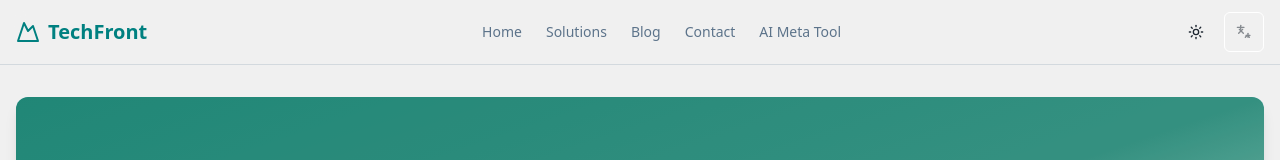
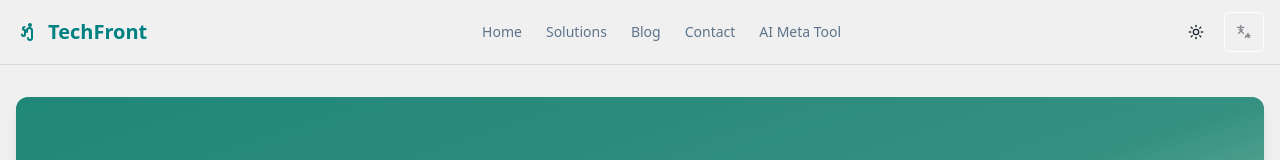
Before and after one commit to BernydotJar/LCH-Technologies, a Next.js app: page / in a window 1280 px wide. Shown: the top 160 px of the page. Built offline with nearby package versions, Linux system fonts and the light colour scheme; what @genkit-ai/googleai, genkit would draw is missing.

Commit message:
feat(ui): add custom TechFront logo to header
Original message:
chore(content): Refined and standardized commit history – LCH Technologies

```diff
--- a/src/components/layout/header.tsx
+++ b/src/components/layout/header.tsx
@@ -3,16 +3,34 @@
 import Link from 'next/link';
 import { Button } from '@/components/ui/button';
 import { Sheet, SheetContent, SheetTrigger } from '@/components/ui/sheet';
-import { Menu, MountainIcon } from 'lucide-react';
+import { Menu } from 'lucide-react';
 import { ThemeToggleButton } from '@/components/theme-toggle-button';
 import {
   Select,
   SelectContent,
   SelectItem,
   SelectTrigger,
-  SelectValue,
 } from '@/components/ui/select';
 import { useLanguage } from '@/contexts/language-context';
+
+// Custom SVG Logo Component
+const TechFrontLogo = (props: React.SVGProps<SVGSVGElement>) => (
+  <svg
+    xmlns="http://www.w3.org/2000/svg"
+    viewBox="0 0 24 24"
+    fill="none"
+    stroke="currentColor"
+    strokeWidth="2"
+    strokeLinecap="round"
+    strokeLinejoin="round"
+    {...props}
+  >
+    <path d="M8.5 7C7.67157 7 7 7.67157 7 8.5C7 9.32843 7.67157 10 8.5 10H9V14.5C9 15.3284 8.32843 16 7.5 16C6.67157 16 6 15.3284 6 14.5" />
+    <path d="M12 18C12 19.1046 12.8954 20 14 20C15.1046 20 16 19.1046 16 18V10.5C16 9.11929 14.8807 8 13.5 8C12.1193 8 11 9.11929 11 10.5V12" />
+    <path d="M14 6C14.5523 6 15 5.55228 15 5C15 4.44772 14.5523 4 14 4C13.4477 4 13 4.44772 13 5C13 5.55228 13.4477 6 14 6Z" />
+  </svg>
+);
+
 
 export default function Header() {
   const navItems = [
@@ -30,7 +48,7 @@ export default function Header() {
     <header className="bg-background/80 backdrop-blur-md sticky top-0 z-50 w-full border-b">
       <div className="container mx-auto flex h-16 items-center justify-between px-4">
         <Link href="/" className="flex items-center gap-2 text-xl font-semibold text-primary">
-          <MountainIcon className="h-6 w-6" />
+          <TechFrontLogo className="h-6 w-6 text-primary" />
           <span>TechFront</span>
         </Link>
         <nav className="hidden md:flex gap-6 items-center">
@@ -65,7 +83,7 @@ export default function Header() {
               <SheetContent side="right">
                 <div className="grid gap-4 p-4">
                   <Link href="/" className="flex items-center gap-2 text-lg font-semibold text-primary mb-4">
-                    <MountainIcon className="h-5 w-5" />
+                    <TechFrontLogo className="h-5 w-5 text-primary" />
                     <span>TechFront</span>
                   </Link>
                   {navItems.map((item) => (
```
